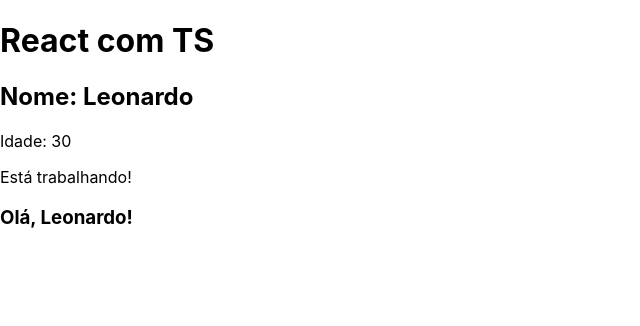
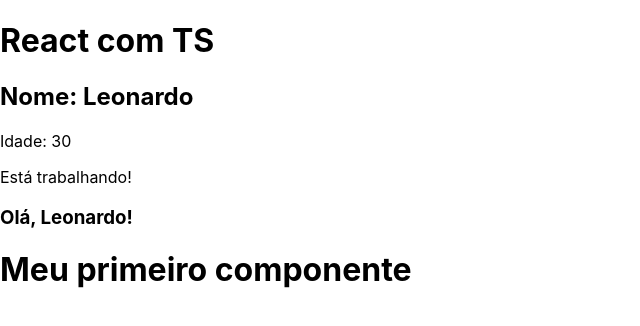
Before and after one commit to leogama09/Typescript, a React (Create React App) app in the folder react_com_ts/: page / in a window 1280 px wide. Shown: the top 326 px of the page, without its empty margins (0-640 px from the left). Built offline with nearby package versions, Linux system fonts and the light colour scheme; the HTML template or start-up script is replaced by a standard one.

Commit message:
import component

```diff
--- a/react_com_ts/src/App.tsx
+++ b/react_com_ts/src/App.tsx
@@ -1,4 +1,7 @@
 import React from 'react';
+
+// 4- Importação de componentes
+import FirstComponent from './components/FirstComponent';
 
 function App() {
 
@@ -24,6 +27,7 @@
         </div>
       )}
       <h3>{userGreeting(name)}</h3>
+      <FirstComponent />
     </div>
   );
 }
```
